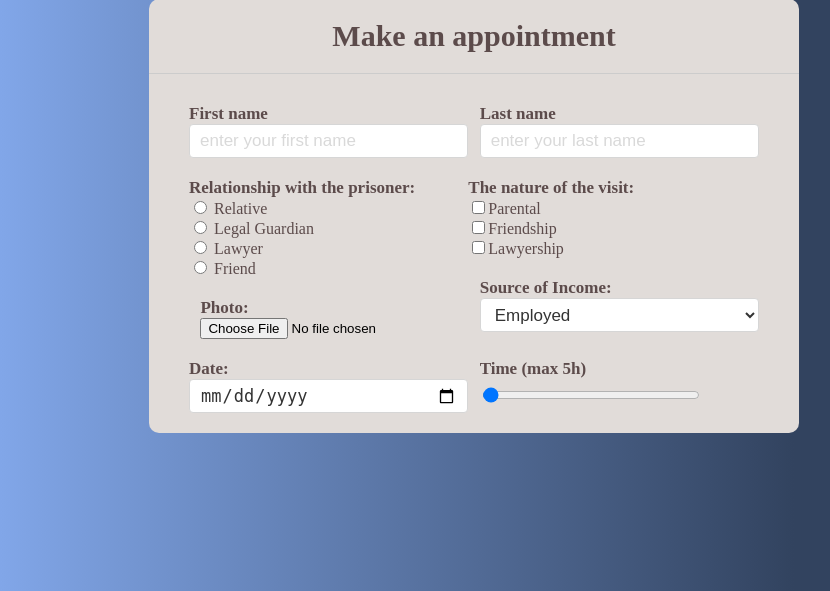
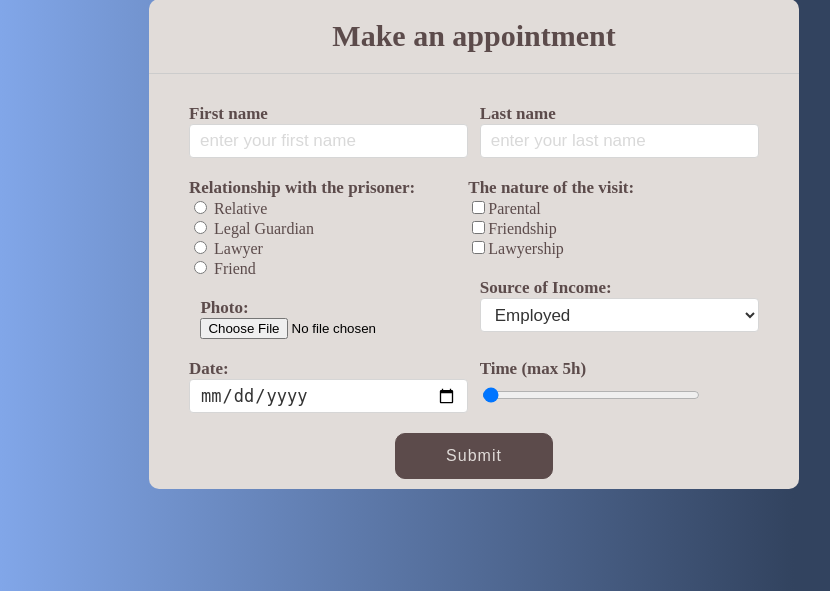
Before and after one commit to games4life71/DeAd-Web-Project, a PHP site: page /appointment.html in a window 1280 px wide. Shown: the part 209-800 px from the top of the page, without its empty margins (166-996 px from the left). Run offline with PHP 8.4, Linux system fonts and the light colour scheme.

Commit message:
created the button

```diff
--- a/src/Appointment/appointment.html
+++ b/src/Appointment/appointment.html
@@ -87,6 +87,9 @@
                 <input type="range" min="1" max="5" step="1"  value="0" id="time" class="form-input" onChange="change();" style="height:28px;width:78%;padding:0;">
             </div>
 
+            <div class="button-center">
+            <button type="submit" class="btn">Submit</button>
+            </div>
 
         </div>
 
--- a/src/Appointment/appstyle.css
+++ b/src/Appointment/appstyle.css
@@ -123,3 +123,32 @@ body::-webkit-scrollbar{
     flex-direction: column;
     color: var(--brown);
 }
+
+.btn{
+    border-radius: 10px;
+    font-size: 16px;
+    font-weight: 200;
+    letter-spacing: 1px;
+    padding: 13px 20px 13px;
+    outline: 0;
+    border: 1px solid var(--brown);
+    cursor: pointer;
+    position: relative;
+    background-color: var(--brown);
+    user-select: none;
+    -webkit-user-select: none;
+    touch-action: manipulation;
+    color: var(--offwhite);
+}
+
+
+
+@media (min-width: 768px) {
+    .btn {
+        padding: 13px 50px 13px;
+    }
+}
+
+.button-center{
+    text-align: center;
+}
```
